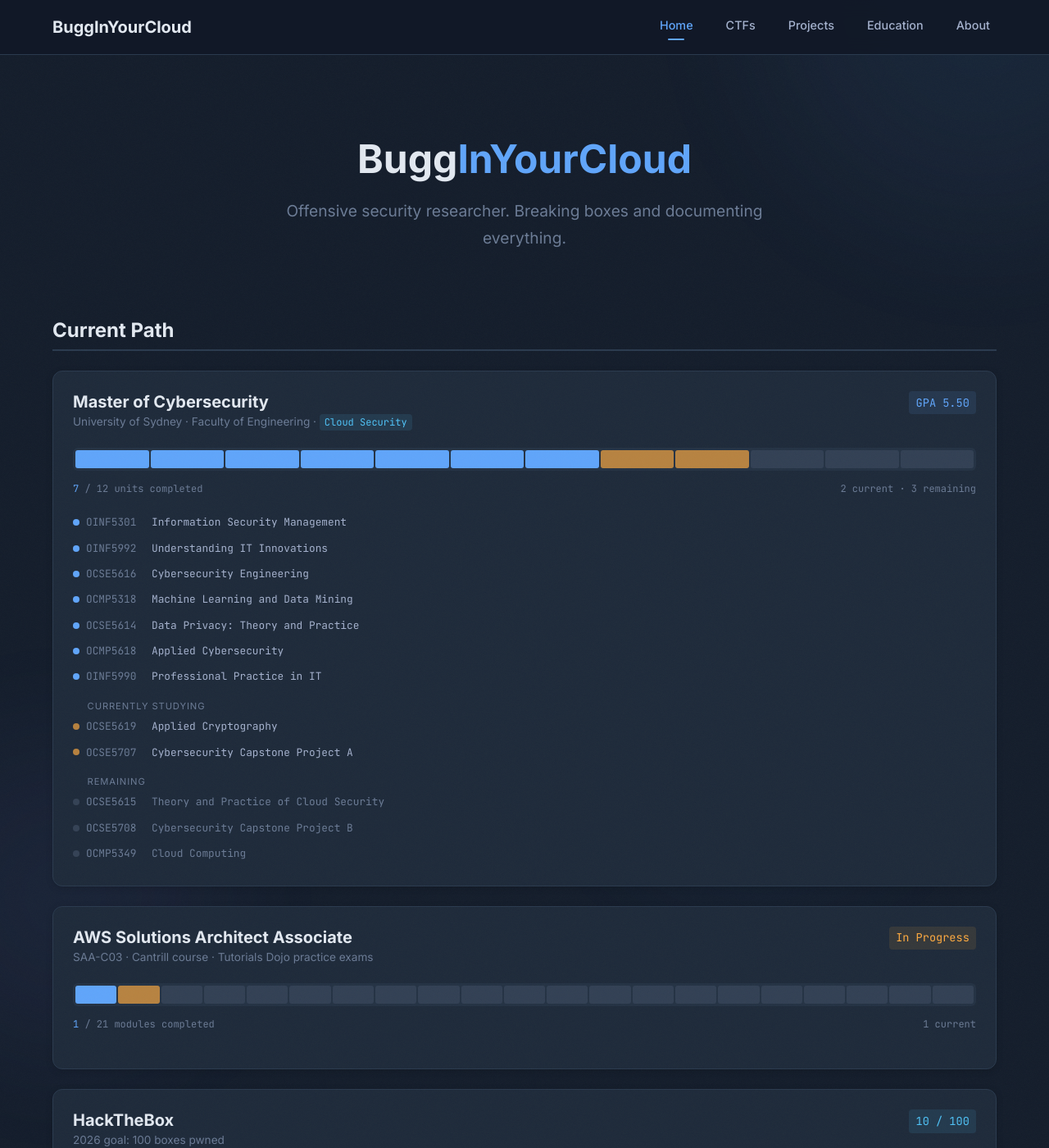
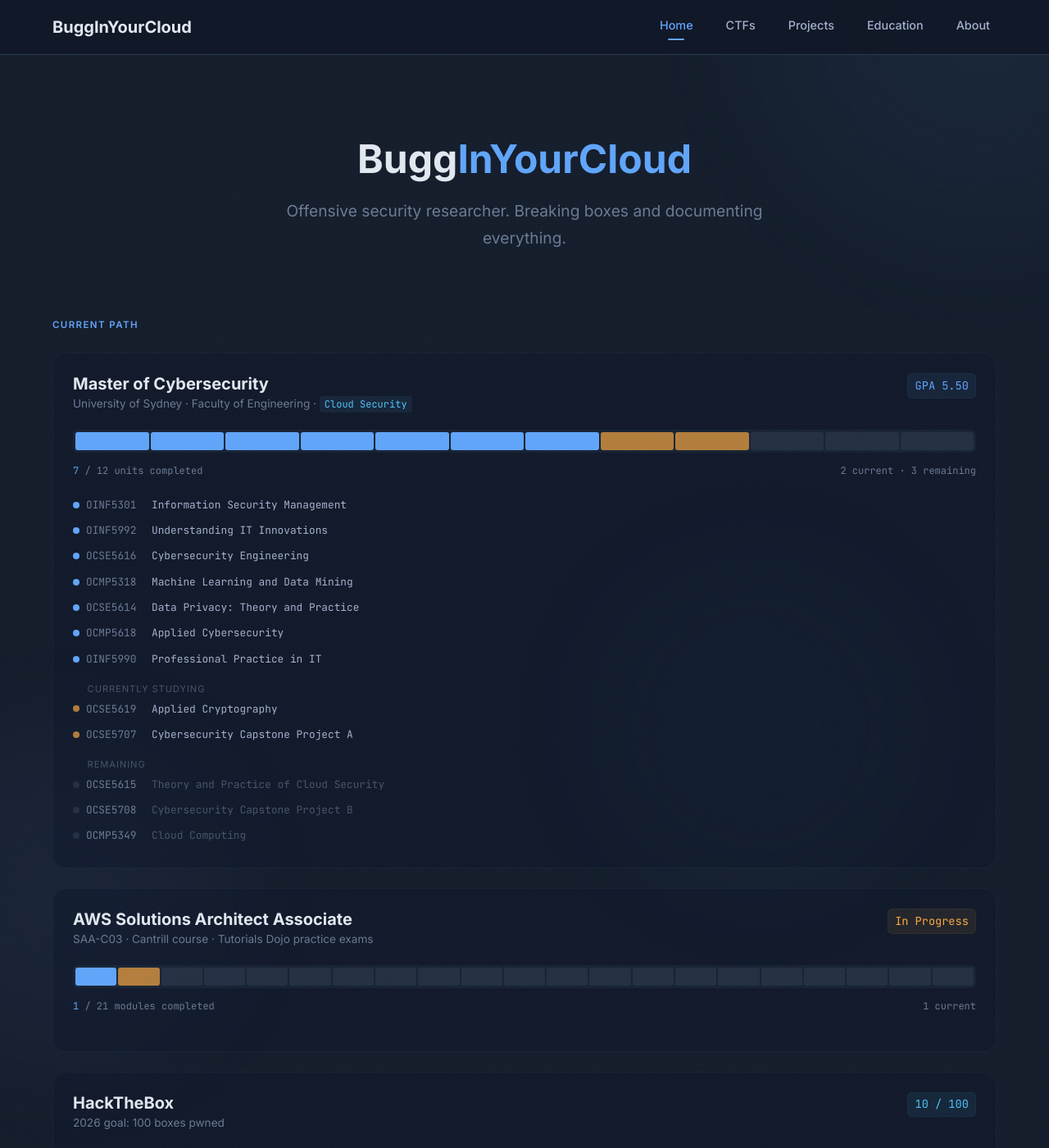
Before and after one commit to BuggInYourCloud/BuggInYourCloud.github.io, a Jekyll site: the page built from index.html, in a window 1280 px wide and 1400 px high. Shown: the whole window at 82% size. Built offline with Jekyll 4.4.1, drawn with Linux system fonts in a browser that asks for light colours; a script that is not in the unit is left out.

Commit message:
feat: homepage glass cards, scroll reveals, hero entrance animation

```diff
--- a/index.html
+++ b/index.html
@@ -5,17 +5,21 @@
 
 <style>
   .tracker {
-    background: #1e2a3a;
-    border: 1px solid #2a3a4e;
-    border-radius: 12px;
+    background: rgba(15, 23, 42, 0.45);
+    border: 1px solid rgba(96, 165, 250, 0.06);
+    border-radius: 16px;
     padding: 1.5rem;
     margin-bottom: 1.5rem;
-    transition: all 0.25s ease;
-    box-shadow: 0 2px 8px rgba(0, 0, 0, 0.15);
+    transition: all 400ms cubic-bezier(0.4, 0, 0.2, 1);
+    position: relative;
+    overflow: hidden;
   }
   .tracker:hover {
-    border-color: rgba(96, 165, 250, 0.2);
-    box-shadow: 0 4px 16px rgba(0, 0, 0, 0.25);
+    background: rgba(15, 23, 42, 0.7);
+    border-color: rgba(96, 165, 250, 0.15);
+    box-shadow:
+      0 0 60px rgba(96, 165, 250, 0.06),
+      0 20px 50px rgba(0, 0, 0, 0.35);
     transform: translateY(-2px);
   }
   .tracker-header {
@@ -34,12 +38,12 @@
   .tracker-header h3 a {
     color: #e2e8f0;
     text-decoration: none;
-    transition: color 0.2s ease;
+    transition: color 400ms ease;
   }
   .tracker-header h3 a::after {
     content: ' \2192';
     opacity: 0;
-    transition: opacity 0.2s ease;
+    transition: opacity 400ms ease;
     font-size: 0.9em;
   }
   .tracker-header h3 a:hover {
@@ -52,19 +56,22 @@
     font-family: 'JetBrains Mono', 'Fira Code', monospace;
     font-size: 0.85rem;
     padding: 0.2em 0.6em;
-    border-radius: 4px;
+    border-radius: 6px;
   }
   .tracker-badge.green {
     color: #60a5fa;
-    background: rgba(96, 165, 250, 0.1);
+    background: rgba(96, 165, 250, 0.08);
+    border: 1px solid rgba(96, 165, 250, 0.06);
   }
   .tracker-badge.orange {
     color: #ffab40;
-    background: rgba(255, 171, 64, 0.1);
+    background: rgba(255, 171, 64, 0.08);
+    border: 1px solid rgba(255, 171, 64, 0.06);
   }
   .tracker-badge.blue {
     color: #4fc3f7;
-    background: rgba(79, 195, 247, 0.1);
+    background: rgba(79, 195, 247, 0.08);
+    border: 1px solid rgba(79, 195, 247, 0.06);
   }
   .tracker-meta {
     color: #6b7b95;
@@ -72,7 +79,7 @@
     margin-bottom: 1rem;
   }
   .progress-bar-container {
-    background: rgba(42, 58, 78, 0.5);
+    background: rgba(42, 58, 78, 0.3);
     border-radius: 6px;
     height: 28px;
     display: flex;
@@ -91,7 +98,7 @@
     background: #ffab40;
     animation: pulse-current 2s ease-in-out infinite;
   }
-  .progress-segment.remaining { background: rgba(107, 123, 149, 0.2); }
+  .progress-segment.remaining { background: rgba(107, 123, 149, 0.15); }
   @keyframes pulse-current {
     0%, 100% { opacity: 0.6; }
     50% { opacity: 1; }
@@ -128,18 +135,18 @@
   }
   .unit-dot.done { background: #60a5fa; }
   .unit-dot.now { background: #ffab40; animation: pulse-current 2s ease-in-out infinite; }
-  .unit-dot.later { background: rgba(107, 123, 149, 0.3); }
+  .unit-dot.later { background: rgba(107, 123, 149, 0.2); }
   .unit-code {
     color: #6b7b95;
     min-width: 72px;
   }
   .unit-name { color: #a4b1cd; }
-  .unit-name.dim { color: #6b7b95; }
+  .unit-name.dim { color: #475569; }
   .unit-section-label {
     font-size: 0.7rem;
     text-transform: uppercase;
     letter-spacing: 0.08em;
-    color: #6b7b95;
+    color: #475569;
     margin-top: 0.75rem;
     margin-bottom: 0.25rem;
     padding-left: 1.1rem;
@@ -147,14 +154,13 @@
   .specialisation-badge {
     font-size: 0.75rem;
     color: #4fc3f7;
-    background: rgba(79, 195, 247, 0.1);
+    background: rgba(79, 195, 247, 0.08);
     padding: 0.15em 0.5em;
     border-radius: 4px;
     font-family: 'JetBrains Mono', 'Fira Code', monospace;
   }
-  /* Continuous progress bar (HTB / AWS module bar) */
   .progress-bar-solid {
-    background: rgba(42, 58, 78, 0.5);
+    background: rgba(42, 58, 78, 0.3);
     border-radius: 6px;
     height: 22px;
     overflow: hidden;
@@ -190,14 +196,16 @@
 
 <div class="container">
   <section class="hero">
-    <h1>Bugg<span class="accent">InYourCloud</span></h1>
-    <p class="hero-subtitle">Offensive security researcher. Breaking boxes and documenting everything.</p>
+    <h1 class="hero-fade">Bugg<span class="accent">InYourCloud</span></h1>
+    <p class="hero-subtitle hero-fade">Offensive security researcher. Breaking boxes and documenting everything.</p>
   </section>
 
-  <h2 class="section-title">Current Path</h2>
+  <div class="reveal">
+    <p class="section-label">Current Path</p>
+  </div>
 
   <!-- Masters Tracker -->
-  <div class="tracker">
+  <div class="tracker reveal">
     <div class="tracker-header">
       <div>
         <h3>{{ masters.program }}</h3>
@@ -240,7 +248,7 @@
   </div>
 
   <!-- AWS SAA-C03 Tracker -->
-  <div class="tracker">
+  <div class="tracker reveal">
     <div class="tracker-header">
       <div>
         <h3><a href="{{ '/aws-study/' | relative_url }}">AWS Solutions Architect Associate</a></h3>
@@ -261,7 +269,7 @@
   </div>
 
   <!-- HTB 100-Box Goal Tracker -->
-  <div class="tracker">
+  <div class="tracker reveal">
     <div class="tracker-header">
       <div>
         <h3><a href="{{ '/ctfs/' | relative_url }}">HackTheBox</a></h3>
@@ -279,8 +287,10 @@
     </div>
   </div>
 
-  <h2 class="section-title" style="margin-top: 3rem;">Latest Write-ups</h2>
-  <div class="card-grid">
+  <div class="reveal">
+    <p class="section-label" style="margin-top: 3rem;">Latest Write-ups</p>
+  </div>
+  <div class="card-grid reveal reveal-stagger">
     {% assign recent = site.writeups | sort: "date" | reverse %}
     {% for writeup in recent limit:3 %}
       {% include writeup-card.html writeup=writeup %}
```
